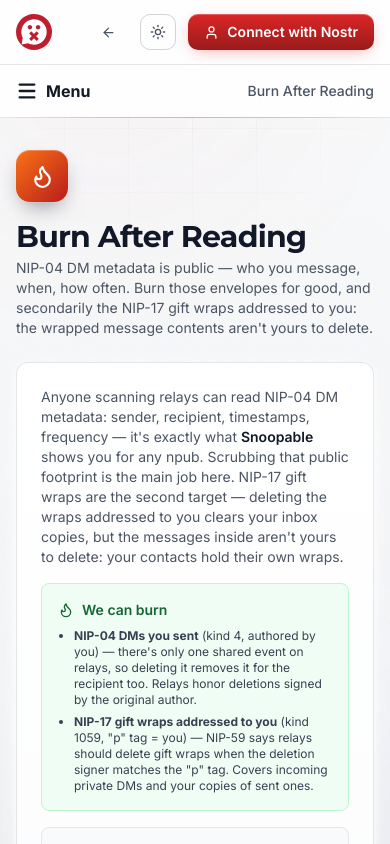
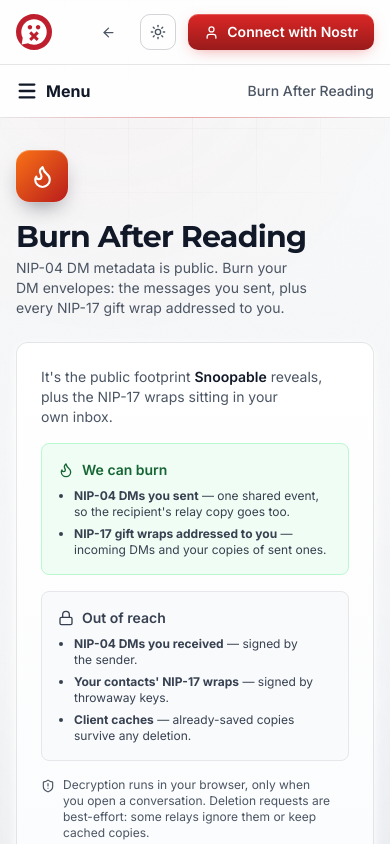
Before and after one commit to dmnyc/mutable, a Next.js app: page /burn-after-reading in a window 390 px wide. Shown: the top 844 px of the page. Built offline with nearby package versions, Linux system fonts and the light colour scheme.

Commit message:
Burn After Reading: tighten explainer copy for mobile

```diff
--- a/components/BurnAfterReading.tsx
+++ b/components/BurnAfterReading.tsx
@@ -738,25 +738,20 @@ export default function BurnAfterReading() {
           icon={<Flame size={25} />}
           iconBg="from-orange-500 to-red-700"
           title="Burn After Reading"
-          subtitle="NIP-04 DM metadata is public — who you message, when, how often. Burn those envelopes for good, and secondarily the NIP-17 gift wraps addressed to you: the wrapped message contents aren't yours to delete."
+          subtitle="NIP-04 DM metadata is public. Burn your DM envelopes: the messages you sent, plus every NIP-17 gift wrap addressed to you."
         />
 
         {/* What can and can't be deleted */}
         <div className="panel relative rounded-xl border border-line shadow-panel p-6 space-y-4">
           <p className="text-sm text-mut">
-            Anyone scanning relays can read NIP-04 DM metadata: sender,
-            recipient, timestamps, frequency — it&apos;s exactly what{" "}
+            It&apos;s the public footprint{" "}
             <Link
               href="/snoopable"
               className="font-semibold text-hi hover:underline"
             >
               Snoopable
             </Link>{" "}
-            shows you for any npub. Scrubbing that public footprint is the main
-            job here. NIP-17 gift wraps are the second target — deleting the
-            wraps addressed to you clears your inbox copies, but the messages
-            inside aren&apos;t yours to delete: your contacts hold their own
-            wraps.
+            reveals, plus the NIP-17 wraps sitting in your own inbox.
           </p>
           <div className="grid gap-4 sm:grid-cols-2">
             <div className="rounded-lg border border-green-200 dark:border-green-800 bg-green-50 dark:bg-green-900/20 p-4">
@@ -766,17 +761,12 @@ export default function BurnAfterReading() {
               </div>
               <ul className="text-xs text-gray-700 dark:text-gray-300 space-y-1.5 list-disc pl-4">
                 <li>
-                  <strong>NIP-04 DMs you sent</strong> (kind 4, authored by
-                  you) — there&apos;s only one shared event on relays, so
-                  deleting it removes it for the recipient too. Relays honor
-                  deletions signed by the original author.
+                  <strong>NIP-04 DMs you sent</strong> — one shared event, so
+                  the recipient&apos;s relay copy goes too.
                 </li>
                 <li>
-                  <strong>NIP-17 gift wraps addressed to you</strong> (kind
-                  1059, &quot;p&quot; tag = you) — NIP-59 says relays should
-                  delete gift wraps when the deletion signer matches the
-                  &quot;p&quot; tag. Covers incoming private DMs and your
-                  copies of sent ones.
+                  <strong>NIP-17 gift wraps addressed to you</strong> —
+                  incoming DMs and your copies of sent ones.
                 </li>
               </ul>
             </div>
@@ -787,28 +777,25 @@ export default function BurnAfterReading() {
               </div>
               <ul className="text-xs text-gray-700 dark:text-gray-300 space-y-1.5 list-disc pl-4">
                 <li>
-                  <strong>NIP-04 DMs you received</strong> — authored by the
-                  sender, so relays reject deletion requests from you.
+                  <strong>NIP-04 DMs you received</strong> — signed by the
+                  sender.
                 </li>
                 <li>
-                  <strong>Your contact&apos;s copies of your NIP-17
-                  messages</strong> — authored by one-time keys you no longer
-                  hold.
+                  <strong>Your contacts&apos; NIP-17 wraps</strong> — signed by
+                  throwaway keys.
                 </li>
                 <li>
-                  <strong>Copies a client already saved</strong> — deletion
-                  clears relay copies, never local caches. That residual risk
-                  applies to both NIP-04 and NIP-17.
+                  <strong>Client caches</strong> — already-saved copies survive
+                  any deletion.
                 </li>
               </ul>
             </div>
           </div>
           <p className="text-xs text-mut flex items-start gap-2">
             <ShieldAlert size={14} className="mt-0.5 flex-none" />
-            Nothing leaves your device: message content is decrypted locally in
-            your browser, and only when you open a conversation. Deletion
-            requests are best-effort: some relays are read-only, ignore
-            deletes, or keep cached copies.
+            Decryption runs in your browser, only when you open a conversation.
+            Deletion requests are best-effort: some relays ignore them or keep
+            cached copies.
           </p>
         </div>
 
```
